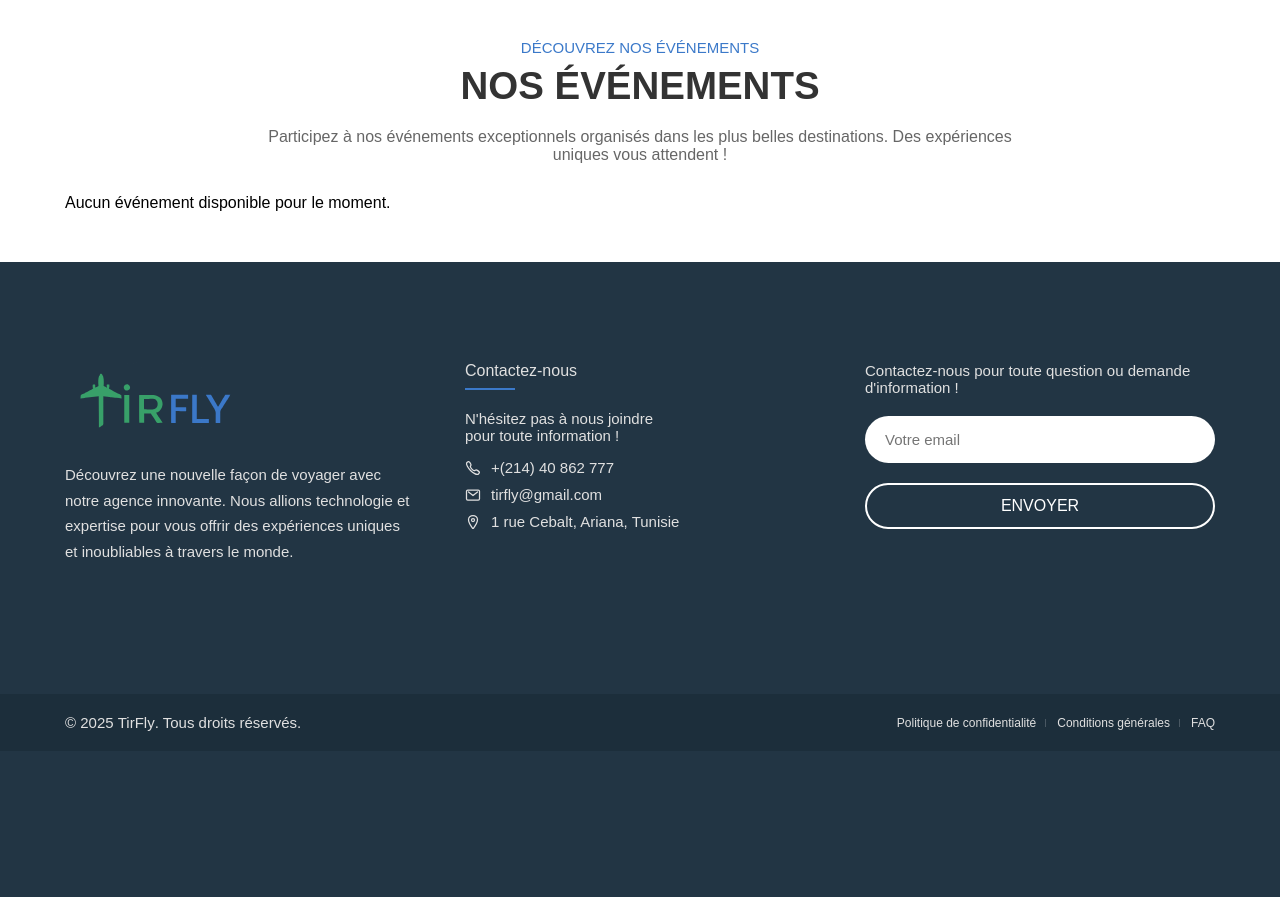
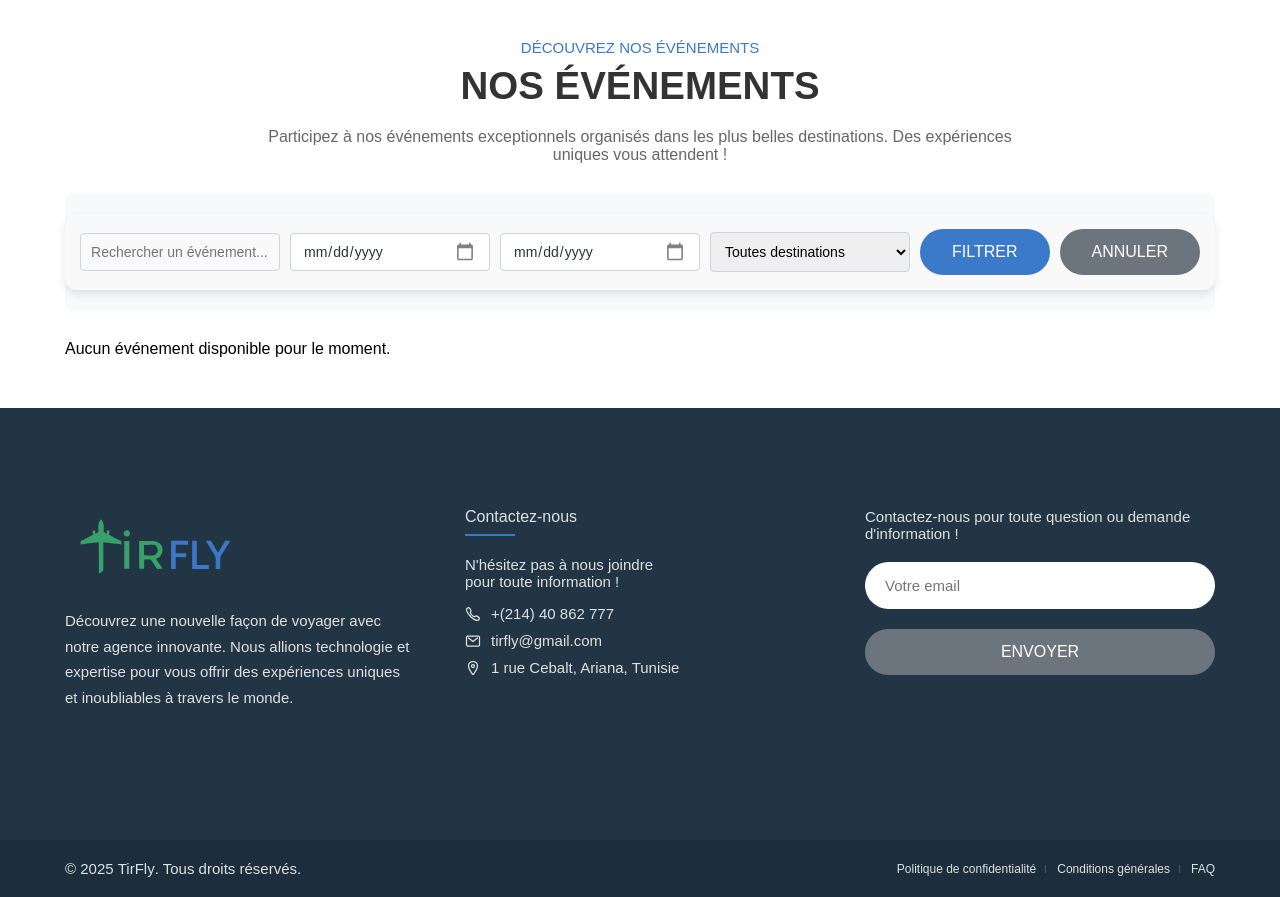
Before and after one commit to Koussay-Akchi/tirfly-web, a Symfony app: template templates/evenement/index.html.twig in a window 1280 px wide. Shown: the part 141-1038 px from the top of the page. Before the commit the page ends 872 px from the top, so only its background shows below. Run offline with Twig, Linux system fonts and the light colour scheme; the template is opened without the code that fills it, so the values that code supplies are empty; some libraries are stand-ins or nearby versions.

Commit message:
filtre+rech

```diff
--- a/templates/evenement/index.html.twig
+++ b/templates/evenement/index.html.twig
@@ -11,7 +11,45 @@
             Participez à nos événements exceptionnels organisés dans les plus belles destinations.
             Des expériences uniques vous attendent !
         </p>
+     <div class="filters-container mb-5">
+    <form method="get" action="{{ path('app_evenement_index') }}" class="filters-form">
+        <div class="filters d-flex flex-wrap justify-content-center gap-3">
+            <input type="text"
+                   name="search"
+                   class="form-control filter-input"
+                   placeholder="Rechercher un événement..."
+                   value="{{ app.request.query.get('search') }}">
 
+            <input type="date"
+                   name="dateDebut"
+                   class="form-control filter-date"
+                   value="{{ app.request.query.get('dateDebut') }}">
+
+            <input type="date"
+                   name="dateFin"
+                   class="form-control filter-date"
+                   value="{{ app.request.query.get('dateFin') }}">
+
+            <select name="destination" class="form-select filter-select">
+                <option value="">Toutes destinations</option>
+                {% for dest in destinations %}
+                    <option value="{{ dest.id }}"
+                        {{ app.request.query.get('destination') == dest.id ? 'selected' }}>
+                        {{ dest.ville }}, {{ dest.pays }}
+                    </option>
+                {% endfor %}
+            </select>
+
+            <button type="submit" class="btn btn-primary">
+                <i class="fas fa-filter"></i> Filtrer
+            </button>
+
+            <a href="{{ path('app_evenement_index') }}" class="btn btn-secondary">
+                <i class="fas fa-undo"></i> Annuler
+            </a>
+        </div>
+    </form>
+</div>
         <ul class="popular-list">
             {% for evenement in evenements.results %}
                 <li>
@@ -124,6 +162,49 @@
 </section>
 
 <style>
+
+    .filters-container {
+    background-color: #f8f9fa;
+    padding: 20px;
+    border-radius: 8px;
+    margin-bottom: 30px;
+}
+
+.filters-form {
+    max-width: 1200px;
+    margin: 0 auto;
+}
+
+.filter-input, .filter-date, .filter-select {
+    min-width: 200px;
+    border-radius: 4px;
+    border: 1px solid #ced4da;
+}
+
+.filter-date {
+    padding: 0.375rem 0.75rem;
+}
+
+@media (max-width: 768px) {
+    .filters {
+        flex-direction: column;
+        align-items: stretch;
+    }
+
+    .filter-input, .filter-date, .filter-select {
+        width: 100%;
+    }
+}
+.btn-secondary {
+    background-color: #6c757d;
+    border-color: #6c757d;
+    color: white;
+}
+
+.btn-secondary:hover {
+    background-color: #5a6268;
+    border-color: #545b62;
+}
     /* Styles pour uniformiser les images */
     .voyage-image {
         width: 100%;
```
Also changed, not shown: src/Controller/EvenementController.php (+17 -1 lines), src/Repository/EvenementRepository.php (+58 -0 lines).
